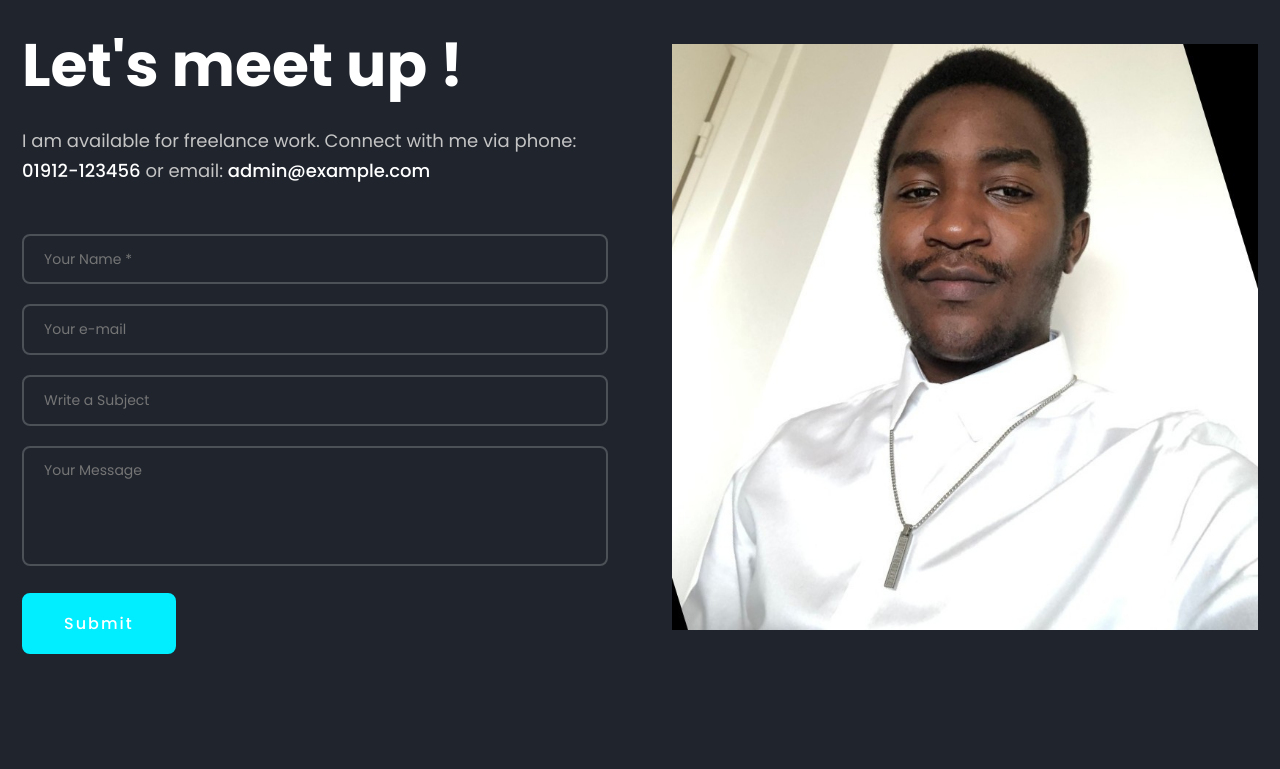
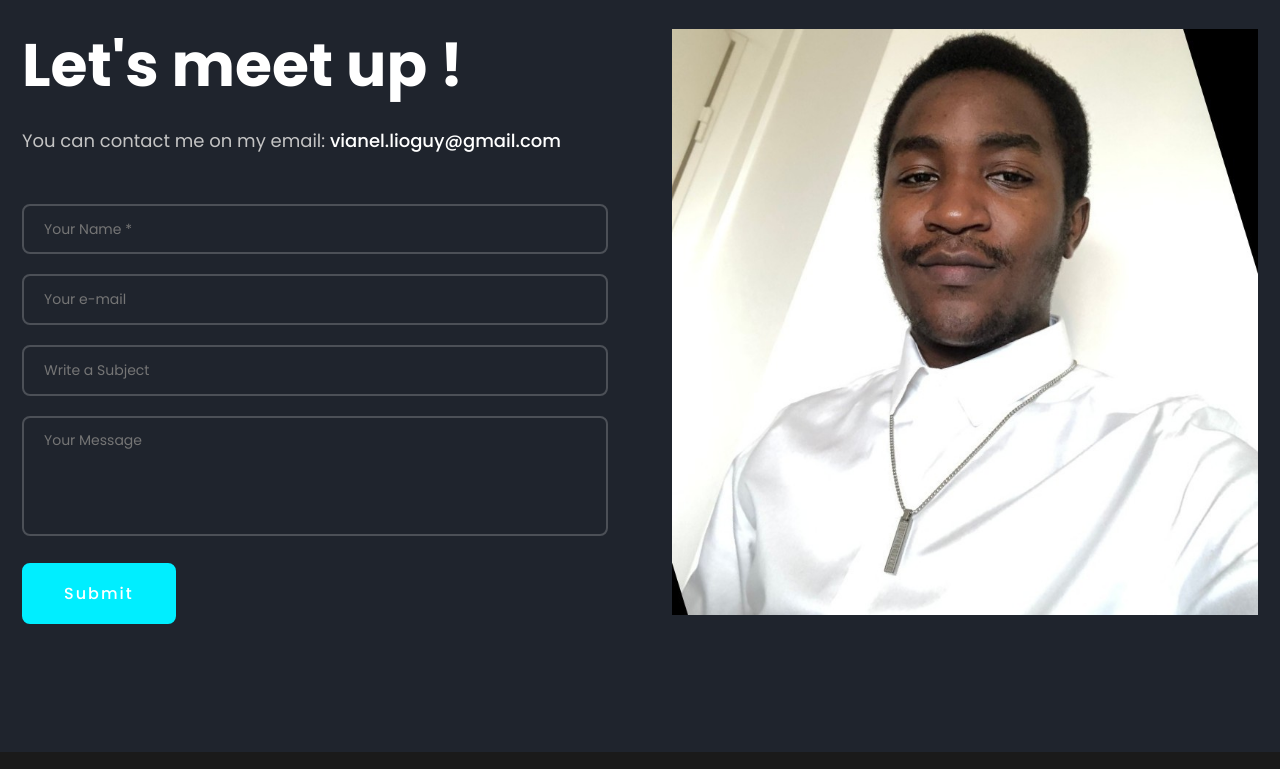
Before and after one commit to LyGolv/first-portfolio, a plain HTML site: page index.html in a window 1280 px wide. Shown: the part 4660-5429 px from the top of the page. Drawn offline with nearby package versions, Linux system fonts and the light colour scheme.

Commit message:
add mail

```diff
--- a/index.html
+++ b/index.html
@@ -386,9 +386,8 @@
             <h2 class="section__title">Let's meet up !</h2>
 
             <p class="contact__description">
-              I am available for freelance work. Connect with me via phone:
-              <a href="tel:+01912123456">01912-123456</a> or email:
-              <a href="mailto:admin@example.com">admin@example.com</a>
+              You can contact me on my email:
+              <a href="mailto:vianel.lioguy@gmail.com">vianel.lioguy@gmail.com</a>
             </p>
 
             <form class="contact__form" id="contact-form">
```
